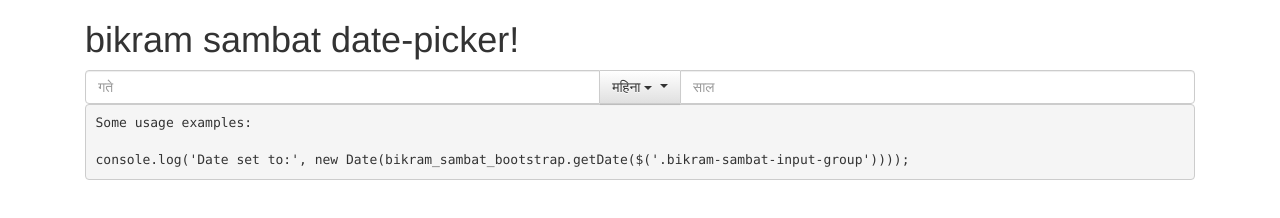
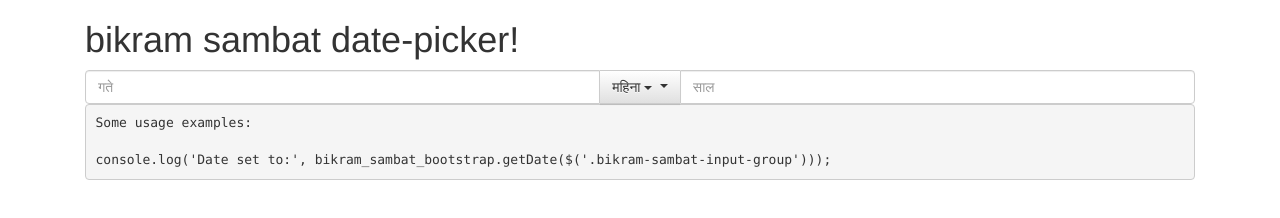
Before and after one commit to medic/bikram-sambat, a plain HTML site: page index.html in a window 1280 px wide. Drawn offline with nearby package versions, Linux system fonts and the light colour scheme.

Commit message:
Correct example in index.html

```diff
--- a/index.html
+++ b/index.html
@@ -72,7 +72,7 @@
 <pre>
 Some usage examples:
 
-console.log('Date set to:', new Date(bikram_sambat_bootstrap.getDate($('.bikram-sambat-input-group'))));
+console.log('Date set to:', bikram_sambat_bootstrap.getDate($('.bikram-sambat-input-group')));
 </pre>
 
         </div>
```
